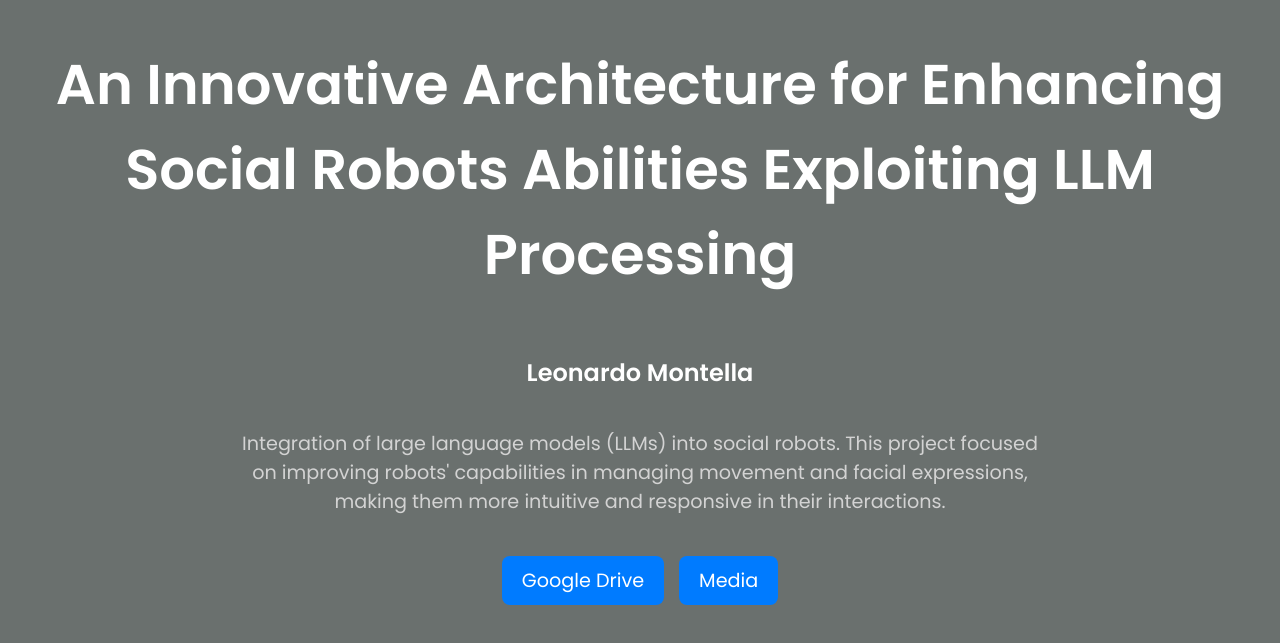
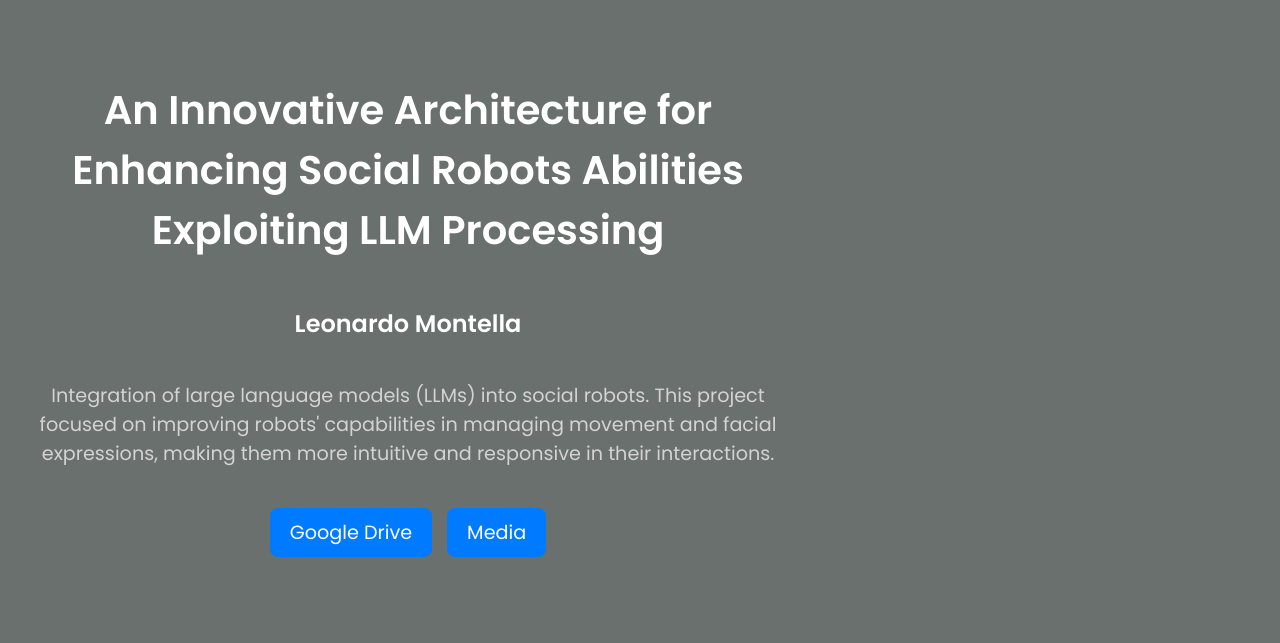
Before and after one commit to LeonardoMontella/MasterThesis, a plain HTML site: page index.html in a window 1280 px wide. Shown: the part 103-746 px from the top of the page. Drawn offline with Linux system fonts and the light colour scheme.

Commit message:
Update index.html

```diff
--- a/index.html
+++ b/index.html
@@ -14,9 +14,10 @@
             height: 100vh;
             text-align: center;
             background-color: #6a706e;
+            max-width: 800px;
         }
         h1 {
-            font-size: 3.5em;
+            font-size: 2.5em;
             color: #ffffff;
         }
         h2 {
```
